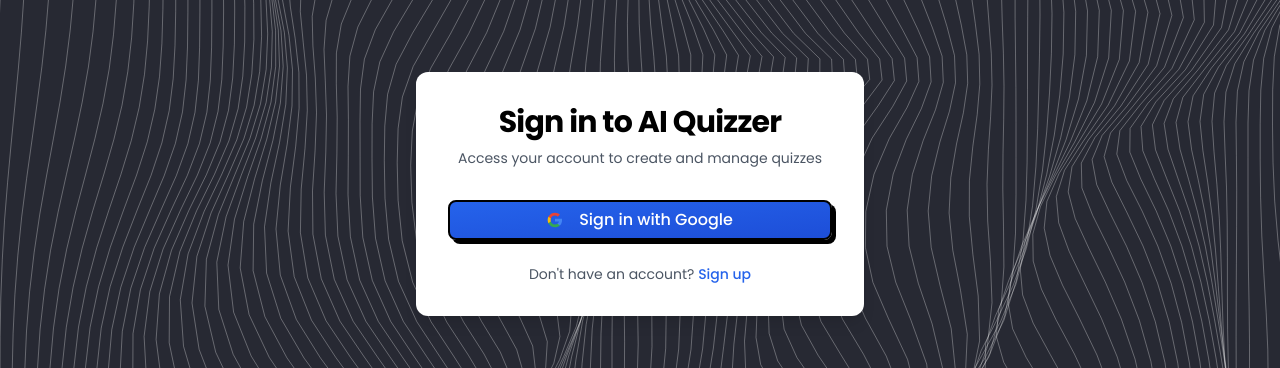
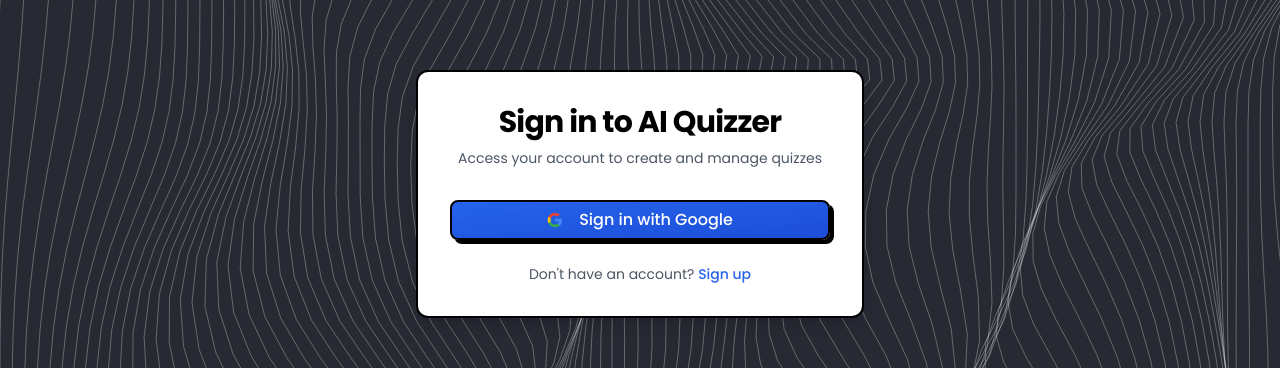
Before and after one commit to druvkotwani/ai-quizzer, a Next.js app: page /sign-in in a window 1280 px wide. Shown: the part 206-574 px from the top of the page. Built offline with nearby package versions, Linux system fonts and the light colour scheme; no server answers.

Commit message:
fix: some frontend fixes

```diff
--- /dev/null
+++ b/src/app/sign-in/SignInClient.tsx
@@ -0,0 +1,56 @@
+"use client";
+
+import React from "react";
+import { motion } from "framer-motion";
+import SignInForm from "./SignInForm";
+
+export default function SignInClient() {
+  return (
+    <motion.div
+      initial={{ opacity: 0 }}
+      animate={{ opacity: 1 }}
+      exit={{ opacity: 0 }}
+      transition={{ duration: 0.6, ease: "easeInOut" }}
+      className="w-full max-w-md"
+    >
+      <motion.div
+        initial={{ opacity: 0, y: 30 }}
+        animate={{ opacity: 1, y: 0 }}
+        transition={{ duration: 0.5, delay: 0.1 }}
+        className="bg-white rounded-xl p-8 shadow-lg border-2 border-black shadow-[8px_8px_0px_0px_rgba(0,0,0,1)]"
+      >
+        <motion.div
+          initial={{ opacity: 0, y: 20 }}
+          animate={{ opacity: 1, y: 0 }}
+          transition={{ duration: 0.5, delay: 0.2 }}
+          className="text-center mb-8"
+        >
+          <motion.h1
+            initial={{ opacity: 0, y: -20 }}
+            animate={{ opacity: 1, y: 0 }}
+            transition={{ duration: 0.5, delay: 0.3 }}
+            className="text-3xl font-bold tracking-tight text-black"
+          >
+            Sign in to AI Quizzer
+          </motion.h1>
+          <motion.p
+            initial={{ opacity: 0 }}
+            animate={{ opacity: 1 }}
+            transition={{ duration: 0.5, delay: 0.4 }}
+            className="mt-2 text-sm text-gray-600"
+          >
+            Access your account to create and manage quizzes
+          </motion.p>
+        </motion.div>
+
+        <motion.div
+          initial={{ opacity: 0, y: 20 }}
+          animate={{ opacity: 1, y: 0 }}
+          transition={{ duration: 0.5, delay: 0.5 }}
+        >
+          <SignInForm />
+        </motion.div>
+      </motion.div>
+    </motion.div>
+  );
+}
--- a/src/app/sign-in/SignInForm.tsx
+++ b/src/app/sign-in/SignInForm.tsx
@@ -4,6 +4,7 @@
 import { signIn } from "next-auth/react";
 import { Button } from "@/components/ui/button";
 import Link from "next/link";
+import { motion } from "framer-motion";
 
 export default function SignInForm() {
   const [isLoading, setIsLoading] = useState(false);
@@ -21,7 +22,7 @@
 
   return (
     <div className="space-y-6">
-      <div>
+      <motion.div whileTap={{ scale: 0.95 }}>
         <Button
           onClick={handleGoogleSignIn}
           disabled={isLoading}
@@ -55,9 +56,14 @@
           </span>
           {isLoading ? "Signing in..." : "Sign in with Google"}
         </Button>
-      </div>
+      </motion.div>
 
-      <div className="text-center mt-6">
+      <motion.div
+        initial={{ opacity: 0 }}
+        animate={{ opacity: 1 }}
+        transition={{ duration: 0.5, delay: 0.6 }}
+        className="text-center mt-6"
+      >
         <p className="text-sm text-gray-600">
           Don&apos;t have an account?{" "}
           <Link
@@ -67,7 +73,7 @@
             Sign up
           </Link>
         </p>
-      </div>
+      </motion.div>
     </div>
   );
 }
--- a/src/app/sign-in/page.tsx
+++ b/src/app/sign-in/page.tsx
@@ -2,6 +2,7 @@
 import { Metadata } from "next";
 import { Waves } from "@/components/waves-background";
 import SignInForm from "./SignInForm";
+import SignInClient from "./SignInClient";
 
 export const metadata: Metadata = {
   title: "Sign In - AI Quizzer",
@@ -29,20 +30,7 @@
         </div>
       </div>
 
-      <div className="w-full max-w-md">
-        <div className="bg-white rounded-xl p-8 shadow-lg">
-          <div className="text-center mb-8">
-            <h1 className="text-3xl font-bold tracking-tight text-black">
-              Sign in to AI Quizzer
-            </h1>
-            <p className="mt-2 text-sm text-gray-600">
-              Access your account to create and manage quizzes
-            </p>
-          </div>
-
-          <SignInForm />
-        </div>
-      </div>
+      <SignInClient />
     </main>
   );
 }
--- /dev/null
+++ b/src/app/sign-up/SignUpClient.tsx
@@ -0,0 +1,56 @@
+"use client";
+
+import React from "react";
+import { motion } from "framer-motion";
+import SignUpForm from "./SignUpForm";
+
+export default function SignUpClient() {
+  return (
+    <motion.div
+      initial={{ opacity: 0 }}
+      animate={{ opacity: 1 }}
+      exit={{ opacity: 0 }}
+      transition={{ duration: 0.6, ease: "easeInOut" }}
+      className="w-full max-w-md"
+    >
+      <motion.div
+        initial={{ opacity: 0, y: 30 }}
+        animate={{ opacity: 1, y: 0 }}
+        transition={{ duration: 0.5, delay: 0.1 }}
+        className="bg-white rounded-xl p-8 shadow-lg border-2 border-black shadow-[8px_8px_0px_0px_rgba(0,0,0,1)]"
+      >
+        <motion.div
+          initial={{ opacity: 0, y: 20 }}
+          animate={{ opacity: 1, y: 0 }}
+          transition={{ duration: 0.5, delay: 0.2 }}
+          className="text-center mb-8"
+        >
+          <motion.h1
+            initial={{ opacity: 0, y: -20 }}
+            animate={{ opacity: 1, y: 0 }}
+            transition={{ duration: 0.5, delay: 0.3 }}
+            className="text-3xl font-bold tracking-tight text-black"
+          >
+            Create your account
+          </motion.h1>
+          <motion.p
+            initial={{ opacity: 0 }}
+            animate={{ opacity: 1 }}
+            transition={{ duration: 0.5, delay: 0.4 }}
+            className="mt-2 text-sm text-gray-600"
+          >
+            Join AI Quizzer to create and manage quizzes
+          </motion.p>
+        </motion.div>
+
+        <motion.div
+          initial={{ opacity: 0, y: 20 }}
+          animate={{ opacity: 1, y: 0 }}
+          transition={{ duration: 0.5, delay: 0.5 }}
+        >
+          <SignUpForm />
+        </motion.div>
+      </motion.div>
+    </motion.div>
+  );
+}
--- a/src/app/sign-up/SignUpForm.tsx
+++ b/src/app/sign-up/SignUpForm.tsx
@@ -4,6 +4,7 @@
 import { signIn } from "next-auth/react";
 import { Button } from "@/components/ui/button";
 import Link from "next/link";
+import { motion } from "framer-motion";
 
 export default function SignUpForm() {
   const [isLoading, setIsLoading] = useState(false);
@@ -21,7 +22,7 @@
 
   return (
     <div className="space-y-6">
-      <div>
+      <motion.div whileTap={{ scale: 0.95 }}>
         <Button
           onClick={handleGoogleSignUp}
           disabled={isLoading}
@@ -55,9 +56,14 @@
           </span>
           {isLoading ? "Creating account..." : "Sign up with Google"}
         </Button>
-      </div>
+      </motion.div>
 
-      <div className="text-center mt-6">
+      <motion.div
+        initial={{ opacity: 0 }}
+        animate={{ opacity: 1 }}
+        transition={{ duration: 0.5, delay: 0.6 }}
+        className="text-center mt-6"
+      >
         <p className="text-sm text-gray-600">
           Already have an account?{" "}
           <Link
@@ -67,7 +73,7 @@
             Sign in
           </Link>
         </p>
-      </div>
+      </motion.div>
     </div>
   );
 }
--- a/src/app/sign-up/page.tsx
+++ b/src/app/sign-up/page.tsx
@@ -2,6 +2,7 @@
 import { Metadata } from "next";
 import { Waves } from "@/components/waves-background";
 import SignUpForm from "./SignUpForm";
+import SignUpClient from "./SignUpClient";
 
 export const metadata: Metadata = {
   title: "Sign Up - AI Quizzer",
@@ -29,20 +30,7 @@
         </div>
       </div>
 
-      <div className="w-full max-w-md">
-        <div className="bg-white rounded-xl p-8 shadow-lg">
-          <div className="text-center mb-8">
-            <h1 className="text-3xl font-bold tracking-tight text-black">
-              Create your account
-            </h1>
-            <p className="mt-2 text-sm text-gray-600">
-              Join AI Quizzer to create and manage quizzes
-            </p>
-          </div>
-
-          <SignUpForm />
-        </div>
-      </div>
+      <SignUpClient />
     </main>
   );
 }
--- a/src/components/pricing/PricingFAQ.tsx
+++ b/src/components/pricing/PricingFAQ.tsx
@@ -44,7 +44,7 @@
 
 const PricingFAQ = () => {
   return (
-    <section className="pt-32 pb-8 px-4 md:px-6 lg:px-8 max-w-7xl mx-auto">
+    <section className="pt-32  px-4 md:px-6 lg:px-8 max-w-7xl mx-auto">
       <motion.div
         initial={{ opacity: 0, y: 20 }}
         animate={{ opacity: 1, y: 0 }}
```
